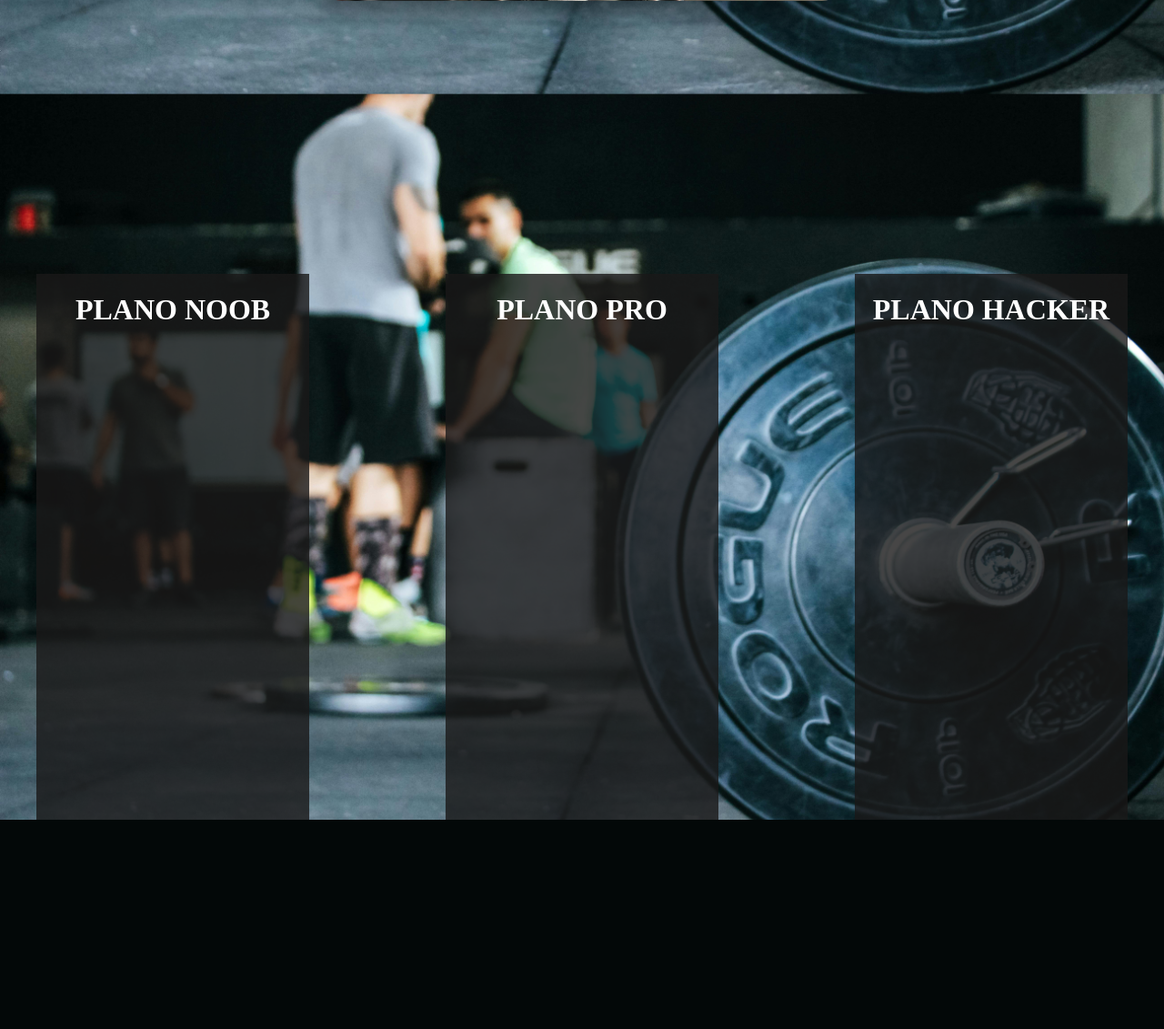
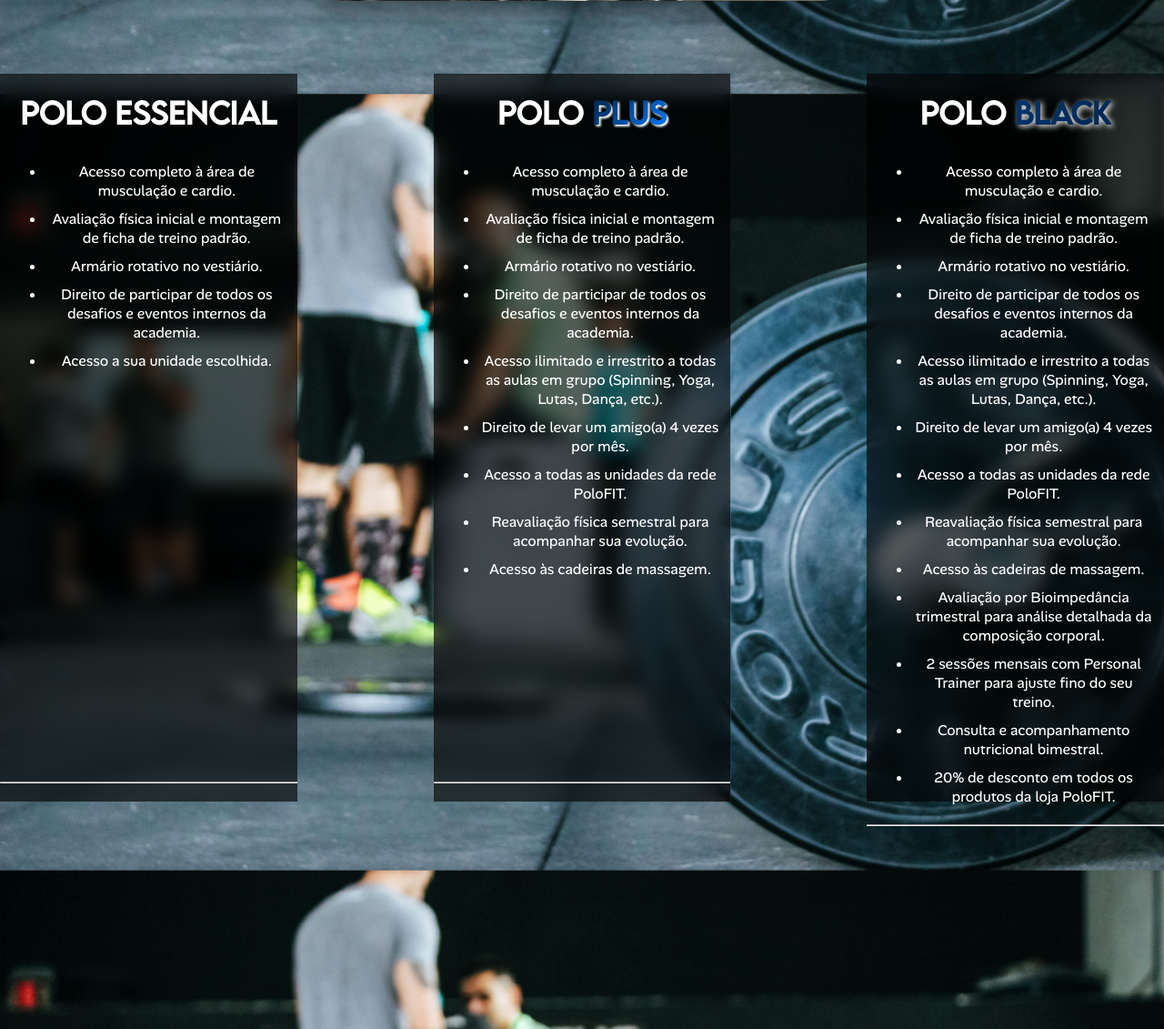
Before and after one commit to Caieira/PoloFIT, a PHP site: page /projeto/ in a window 1280 px wide. Shown: the part 750-1881 px from the top of the page at 91% size. Before the commit the page ends 1651 px from the top, so only its background shows below. Run offline with PHP 8.4, Linux system fonts and the light colour scheme; grey boxes are pictures that could not be loaded.

Commit message:
Adicionada e alterada informações dos 3 planos disponíveis

```diff
--- a/index.html
+++ b/index.html
@@ -65,13 +65,68 @@
 
     <div class="container-planos">
         <div class="plano1">
-            <h1>PLANO NOOB</h1>
+            <h1>POLO ESSENCIAL</h1>
+            <ul>
+                <li>Acesso completo à área de musculação e cardio.</li>
+                <li>Avaliação física inicial e montagem de ficha de treino padrão.</li>
+                <li>Armário rotativo no vestiário.</li>
+                <li>Direito de participar de todos os desafios e eventos internos da academia.</li>
+                <li>Acesso a sua unidade escolhida.</li>
+            </ul>
+
+            <hr class="separador">
+
+            <div class="preco">
+
+            </div>
+
         </div>
+
         <div class="plano2">
-            <h1>PLANO PRO</h1>
+            <h1>POLO <span class="plus">PLUS</span></h1>
+            <ul>
+                <li>Acesso completo à área de musculação e cardio.</li>
+                <li>Avaliação física inicial e montagem de ficha de treino padrão.</li>
+                <li>Armário rotativo no vestiário.</li>
+                <li>Direito de participar de todos os desafios e eventos internos da academia.</li>
+                <li>Acesso ilimitado e irrestrito a todas as aulas em grupo (Spinning, Yoga, Lutas, Dança, etc.).</li>
+                <li>Direito de levar um amigo(a) 4 vezes por mês.</li>
+                <li>Acesso a todas as unidades da rede PoloFIT.</li>
+                <li>Reavaliação física semestral para acompanhar sua evolução.</li>
+                <li>Acesso às cadeiras de massagem.</li>
+            </ul>
+
+            <hr class="separador">
+
+            <div class="preco">
+
+            </div>
+
         </div>
         <div class="plano3">
-            <h1>PLANO HACKER</h1>
+            <h1>POLO <span class="black">BLACK</span></h1>
+            <ul>
+                <li>Acesso completo à área de musculação e cardio.</li>
+                <li>Avaliação física inicial e montagem de ficha de treino padrão.</li>
+                <li>Armário rotativo no vestiário.</li>
+                <li>Direito de participar de todos os desafios e eventos internos da academia.</li>
+                <li>Acesso ilimitado e irrestrito a todas as aulas em grupo (Spinning, Yoga, Lutas, Dança, etc.).</li>
+                <li>Direito de levar um amigo(a) 4 vezes por mês.</li>
+                <li>Acesso a todas as unidades da rede PoloFIT.</li>
+                <li>Reavaliação física semestral para acompanhar sua evolução.</li>
+                <li>Acesso às cadeiras de massagem.</li>
+                <li>Avaliação por Bioimpedância trimestral para análise detalhada da composição corporal.</li>
+                <li>2 sessões mensais com Personal Trainer para ajuste fino do seu treino.</li>
+                <li>Consulta e acompanhamento nutricional bimestral.</li>
+                <li>20% de desconto em todos os produtos da loja PoloFIT.</li>
+            </ul>
+
+            <hr class="separador">
+
+            <div class="preco">
+
+            </div>
+
         </div>
     </div>
 
--- a/login/login.php
+++ b/login/login.php
@@ -39,7 +39,7 @@
                     <button type="submit">Logar</button>
 
                 <a href="esqueceu_senha.php">Esqueceu sua senha?</a>
-                <a href="../cadastrar.html">Não tem conta? Cadastre-se!</a>
+                <a href="cadastrar.html">Não é nosso aluno? Cadastre-se!</a>
             </form>
         </section>
 
--- a/style.css
+++ b/style.css
@@ -30,10 +30,12 @@ a {
     justify-content: space-between;
     padding: 0 20px;
     font-family: 'Alan';
-    position: fixed; /* Adicionado para fixar a navbar */
+    position: fixed;
+
     top: 0;
     left: 0;
-    z-index: 1000; /* Garante que a navbar fique na frente */
+    z-index: 1000;
+
 }
 
 .navbar-esquerda {
@@ -61,14 +63,15 @@ a {
     text-align: center;
     font-family: 'Alan';
     text-shadow: 2px 2px 8px black;
-    margin-top: 100px; /* Aumentado para compensar a navbar fixa */
+    margin-top: 100px;
+
 }
 
 .chamada h2 {
     font-family: 'LemonRegular';
 }
 
-/* ===== ESTILOS PARA O CARROSSEL ===== */
+
 
 .swiper {
     border-radius: 24px;
@@ -87,19 +90,19 @@ a {
     object-fit: cover;
 }
 
-/* Estilo para as bolinhas de paginação */
+
 .swiper-pagination-bullet {
     background-color: white !important;
     opacity: 0.7 !important;
 }
 
-/* Estilo para a bolinha da imagem ATUAL */
+
 .swiper-pagination-bullet-active {
     background-color: #4682B4 !important;
     opacity: 1 !important;
 }
 
-/* ========================================= */
+
 
 @font-face {
     font-family: 'Alan';
@@ -128,7 +131,7 @@ a {
 
 .cadastro {
     display: inline-block;
-    background: linear-gradient(135deg, #325b7ea1,#4682B4);
+    background: linear-gradient(135deg, #325b7ea1, #4682B4);
     -webkit-backdrop-filter: blur(10px);
     backdrop-filter: blur(10px);
     box-shadow: 0 4px 16px 0 rgba(0, 0, 0, 0.37);
@@ -144,41 +147,85 @@ a {
     display: flex;
     justify-content: center;
     align-items: center;
-
-
-
-
 }
 
-.container-planos{
+.container-planos {
     display: flex;
     justify-content: center;
+    text-align: center;
     gap: 150px;
     color: white;
-    margin-top: 300px;
+    margin-top: 80px;
 }
 
-.plano1{
-    width: 300px;
-    height: 600px;
+.container-planos h1 {
+    font-family: 'LemonRegular';
+}
+
+.container-planos li {
+    font-family: 'Alan';
+    margin-bottom: 10px;
+}
+
+.plano1 {
+    width: 350px;
+    height: 800px;
     display: flex;
-    justify-content: center;
-    background-color: rgb(26, 24, 24, 0.8);
+    background-color: rgba(0, 0, 0, 0.623);
+    backdrop-filter: blur(10px);
+    flex-direction: column;
+    margin-bottom: 250px;
+    padding-bottom: 0px 200px;
+}
 
+.plano2 {
+    width: 350px;
+    height: 800px;
+    display: flex;
+    background-color: rgba(0, 0, 0, 0.623);
+    backdrop-filter: blur(10px);
+    flex-direction: column;
 }
-.plano2{
-    width: 300px;
-    height: 600px;
+
+.plano3 {
+    width: 350px;
+    height: 800px;
     display: flex;
-    justify-content: center;
-    background-color: rgb(26, 24, 24, 0.8);
+    background-color: rgba(0, 0, 0, 0.623);
+    backdrop-filter: blur(10px);
+    flex-direction: column;
+}
 
+.plus {
+    background-image: linear-gradient(135deg, #001f3f, #007bff);
+    background-clip: text;
+    color: transparent;
+    -webkit-background-clip: text;
+    filter: drop-shadow(2px 2px 1px white)
 }
-.plano3{
-    width: 300px;
-    height: 600px;
-    display: flex;
-    justify-content: center;
-    background-color: rgb(26, 24, 24, 0.8);
 
+.black {
+    background-image: linear-gradient(135deg, #00366d, #002552);
+    background-clip: text;
+    color: transparent;
+    -webkit-background-clip: text;
+    filter: drop-shadow(2px 2px 3px white)
 }
+
+.plano1 ul{
+    margin: 10px;
+}
+.plano2 ul{
+    margin: 10px;
+}
+.plano3 ul{
+    margin: 10px;
+}
+
+.separador {
+    width: 100%;
+    margin-top: auto;
+    margin-bottom: 20px;
+    margin-left: auto;
+    margin-right: auto;
+}
```
Also changed, not shown: DAS.HTML (deleted, +0 -52 lines), login/loginstyle.css (deleted, +0 -149 lines).
